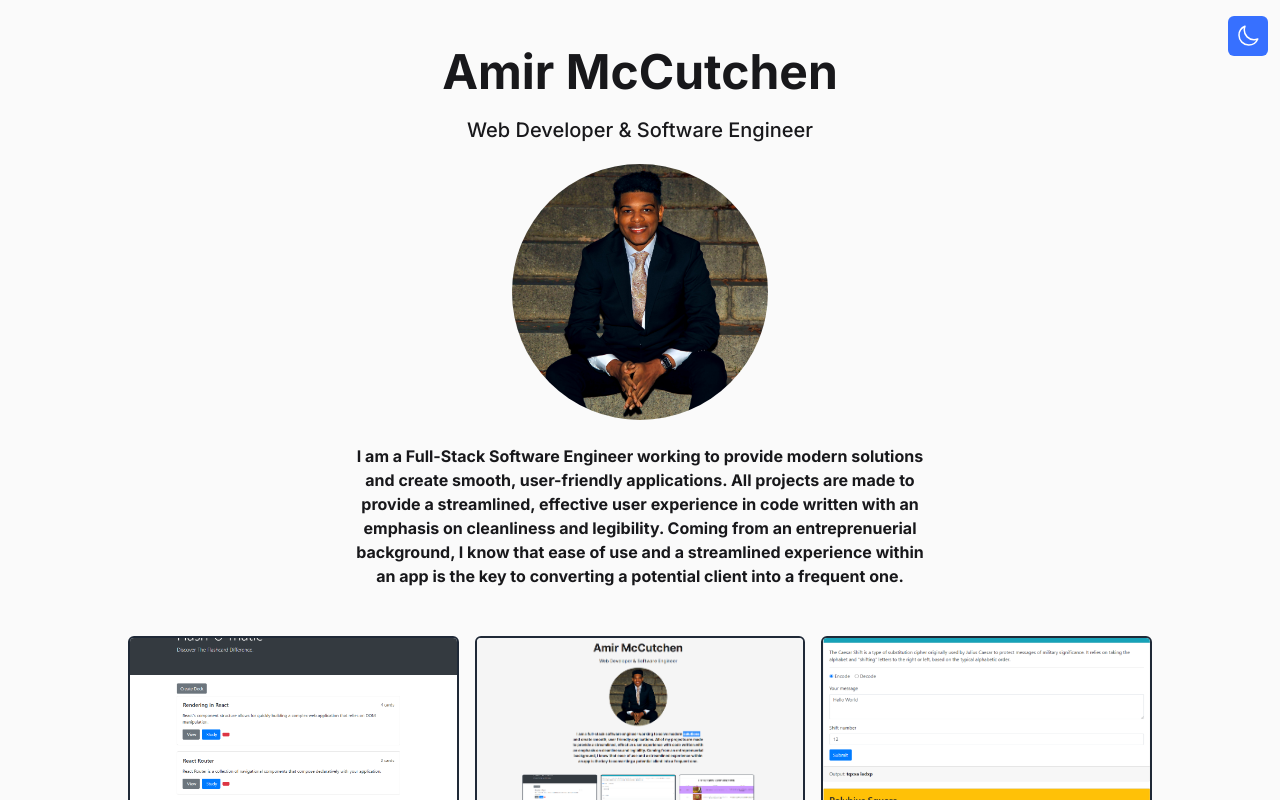
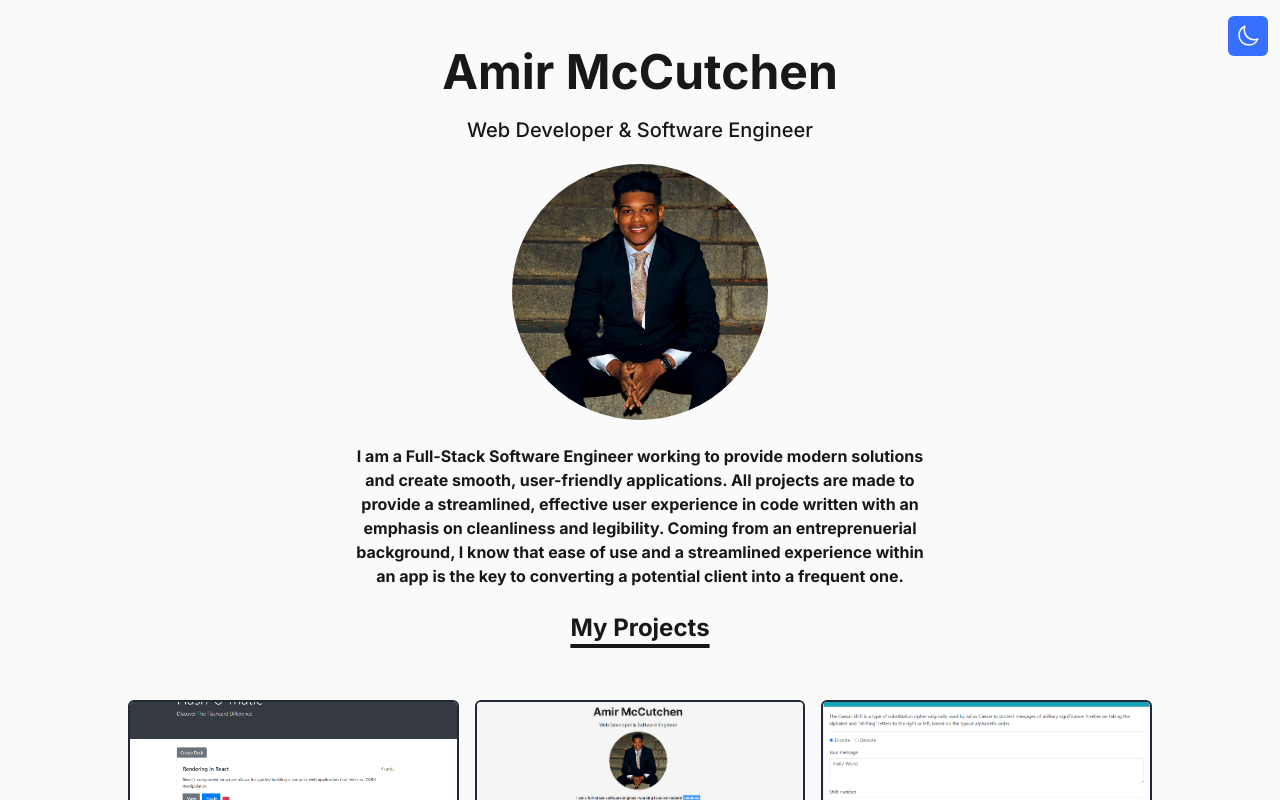
Before and after one commit to amirmccutchen/portfolio-site, a React (Vite) app: page / in a window 1280 px wide. Shown: the top 800 px of the page. Built offline with nearby package versions, Linux system fonts and the light colour scheme.

Commit message:
added my projects header

```diff
--- a/src/components/Introduction.jsx
+++ b/src/components/Introduction.jsx
@@ -1,5 +1,5 @@
 import React from "react";
-
+import Title from "./Title";
 // For your name, title, and bio
 
 function Introduction() {
@@ -13,6 +13,7 @@ function Introduction() {
                class = "rounded-full w-8/12 md:w-5/12 lg:w-3/12 mb-6"
             />
             <p className = 'text-md max-w-xl mb-6 font-bold'>I am a Full-Stack Software Engineer working to provide modern solutions and create smooth, user-friendly applications. All projects are made to provide a streamlined, effective user experience in code written with an emphasis on cleanliness and legibility. Coming from an entreprenuerial background, I know that ease of use and a streamlined experience within an app is the key to converting a potential client into a frequent one.</p>
+            <Title>My Projects</Title>
         </div>
     );
 };
--- a/src/components/Portfolio.jsx
+++ b/src/components/Portfolio.jsx
@@ -1,6 +1,7 @@
 import React from "react";
 import projects from "./data/projects";
 import ProjectItem from "./ProjectItem";
+import Title from "./Title";
 
 // This component shows your entire portfolio, nothing to add here unless you want to edit styling.
 
--- a/src/components/Title.jsx
+++ b/src/components/Title.jsx
@@ -6,7 +6,7 @@ function Title({ children, id }) {
     return (
         <h1
           id = {id && id}
-          className = 'text-2xl font-bold text-zinc-900 dark:text-neutral-100 underline underline-offset-8 decoration-4 mb-10 text-center'>
+          className = 'text-2xl font-bold text-zinc-900 dark:text-neutral-100 underline underline-offset-8 decoration-4 mb-8 text-center'>
             {children}
           </h1>
     );
```
